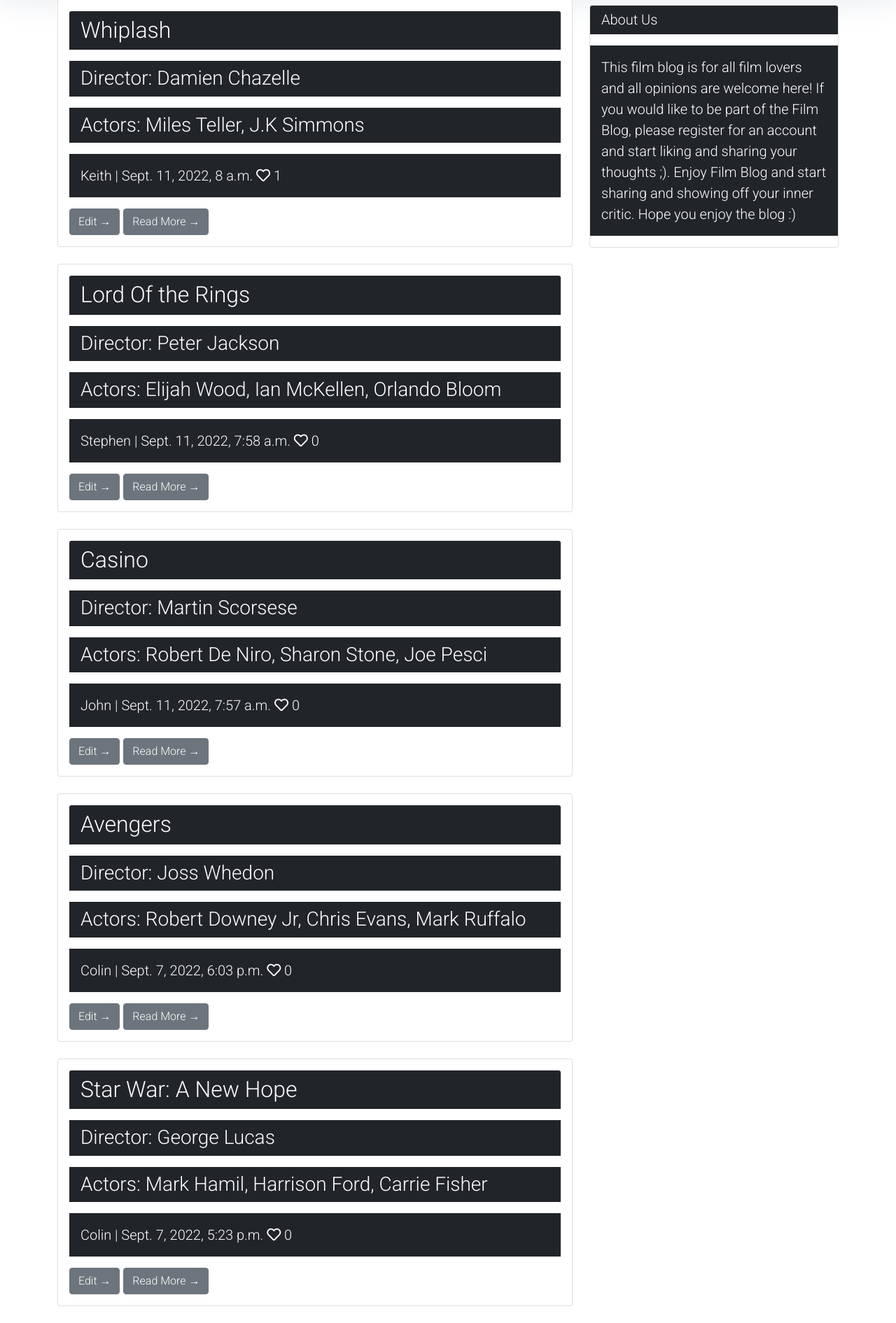
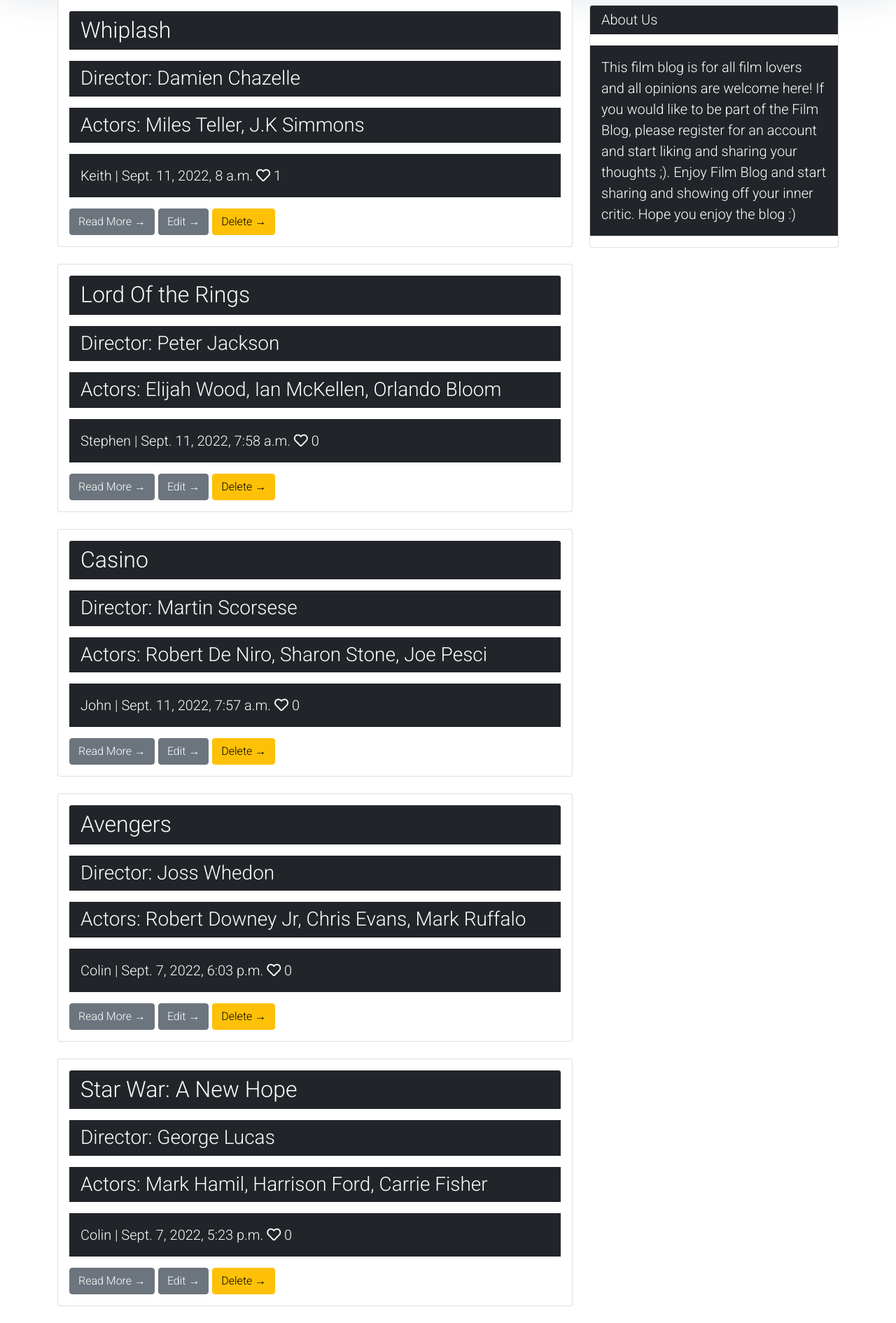
Before and after one commit to colinshaw1/portfolio-project-4, a Django app: page / in a window 1280 px wide. Shown: the part 224-2115 px from the top of the page at 70% size. Run offline with Django 4.2, Linux system fonts and the light colour scheme; data comes from the database, SQL or seed files in the repository.

Commit message:
Add delete button to homepage

```diff
--- a/templates/index.html
+++ b/templates/index.html
@@ -28,8 +28,10 @@
                             class="far fa-heart"></i>
                         {{ post.number_of_likes }}</p>
 
+
+                    <a href="{% url 'details_post' post.slug  %}" class="btn btn-secondary">Read More &rarr;</a>
                     <a href="{% url 'edit_post' post.slug  %}" class="btn btn-secondary">Edit &rarr;</a>
-                    <a href="{% url 'details_post' post.slug  %}" class="btn btn-secondary">Read More &rarr;</a>
+                    <a href="{% url 'edit_post' post.slug  %}" class="btn btn-warning">Delete &rarr;</a>
                 </div>
             </div>
             {% endfor %}
```
